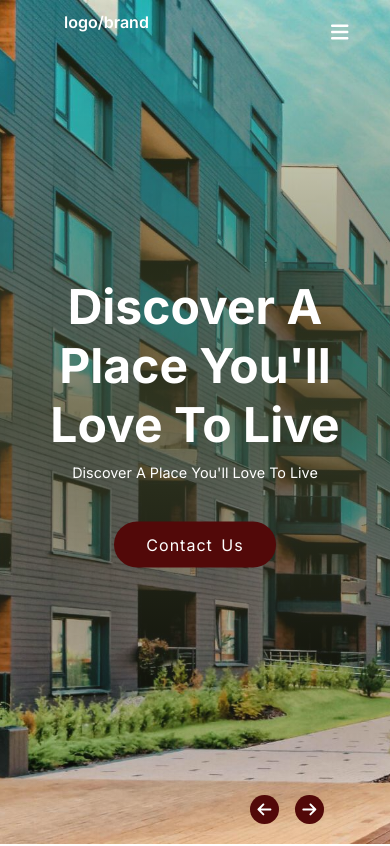
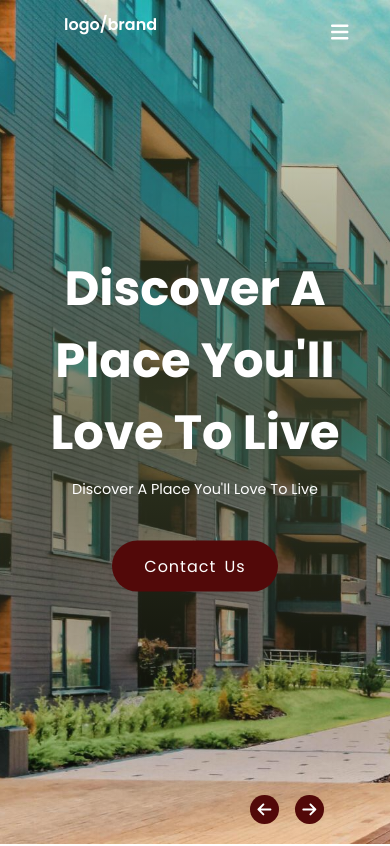
Before and after one commit to IfeomaBlessing/service, a React (Vite) app: page / in a window 390 px wide. Shown: the top 846 px of the page. Built offline with nearby package versions, Linux system fonts and the light colour scheme.

Commit message:
responsive

```diff
--- a/index.html
+++ b/index.html
@@ -6,6 +6,9 @@
     <link rel="preconnect" href="https://fonts.googleapis.com">
 <link rel="preconnect" href="https://fonts.gstatic.com" crossorigin>
 <link href="https://fonts.googleapis.com/css2?family=Inter:wght@100..900&display=swap" rel="stylesheet">
+<link rel="preconnect" href="https://fonts.googleapis.com">
+<link rel="preconnect" href="https://fonts.gstatic.com" crossorigin>
+<link href="https://fonts.googleapis.com/css2?family=Poppins:ital,wght@0,100;0,200;0,300;0,400;0,500;0,600;0,700;0,800;0,900;1,100;1,200;1,300;1,400;1,500;1,600;1,700;1,800;1,900&display=swap" rel="stylesheet">
     <meta name="viewport" content="width=device-width, initial-scale=1.0" />
     <title>Business Consulting</title>
     <script src="https://kit.fontawesome.com/7aff0d4601.js" crossorigin="anonymous"></script>
--- a/src/App.css
+++ b/src/App.css
@@ -8,6 +8,7 @@
     outline:none;
     border:none;
     font-family: "Inter", sans-serif;
+    font-family: "Poppins", sans-serif;
 }
 
 img{
```
